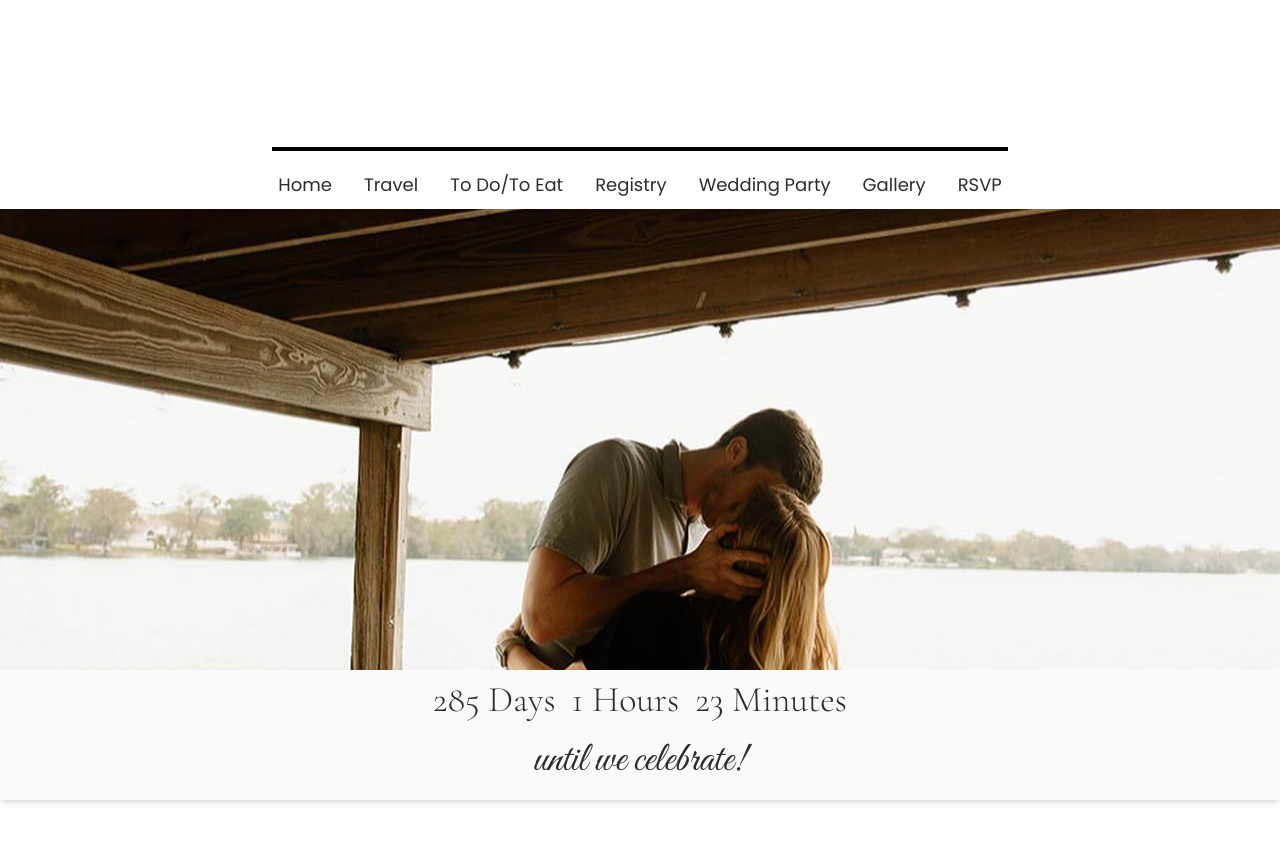
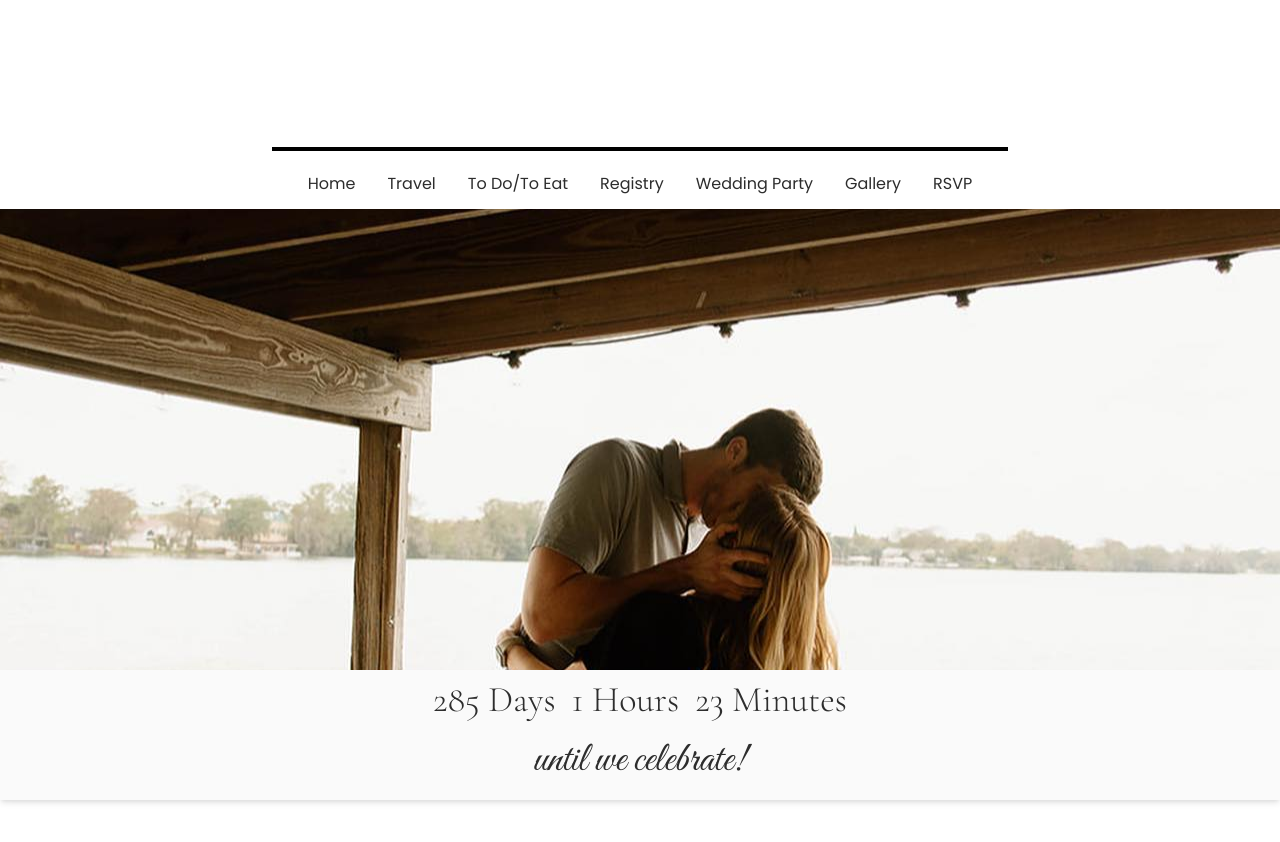
Before and after one commit to kblair40/wedding_v2, a React (Create React App) app: page / in a window 1280 px wide. Shown: the top 842 px of the page. Built offline with nearby package versions, Linux system fonts and the light colour scheme.

Commit message:
Finish changing nav font sizes/weights

```diff
--- a/src/components/Nav/Navbar/NavLink.js
+++ b/src/components/Nav/Navbar/NavLink.js
@@ -1,6 +1,6 @@
 import React from "react";
 import { Link as RRLink } from "react-router-dom";
-import { Link, Text, Flex } from "@chakra-ui/react";
+import { Link, Text, Flex, Box } from "@chakra-ui/react";
 
 const NavLink = ({ to, children }) => {
   return (
@@ -14,21 +14,38 @@ const NavLink = ({ to, children }) => {
         textDecoration: "none",
       }}
     >
+      {/* <Box
+        className="link-wrapper"
+        borderBottom="3px solid #000"
+        _after={{
+          content: "",
+          borderBottom: "3px solid #000",
+          width: "10px",
+          display: "block",
+        }}
+      > */}
       <Flex
         // border="1px solid green"
-        borderRadius="full"
+        className="link-wrapper"
+        borderRadius="4px"
         py="4px"
         alignItems="center"
         px="12px"
-        _hover={{ bg: "neutral.100" }}
+        _hover={{
+          ".nav-text": {
+            // color: "white",
+          },
+        }}
+        // _hover={{ bg: "neutral.100" }}
         _focus={{ bg: "neutral.50" }}
         _active={{ bg: "neutral.200" }}
         transition=".2s ease-in-out"
       >
-        <Text whiteSpace="nowrap" fontSize="lg">
+        <Text className="nav-text" whiteSpace="nowrap">
           {children}
         </Text>
       </Flex>
+      {/* </Box> */}
     </Link>
   );
 };
--- a/src/components/TravelInfo/index.js
+++ b/src/components/TravelInfo/index.js
@@ -45,23 +45,13 @@ const TravelInfo = () => {
               By Plane
             </Heading>
             <VStack>
-              <Text
-                lineHeight="20px"
-                // fontWeight="600"
-                // fontSize="15px"
-                //
-              >
+              <Text lineHeight="20px">
                 Orlando Int'l Airport (ORL) is predominantly served by Southwest
                 and Delta, although you'll be able to find flights from all
                 major airlines. Alternatively, Orlando-Sanford (SFB) Int'l
                 Airport offers flights mostly from Allegiant.
               </Text>
-              <Text
-                lineHeight="20px"
-                // fontWeight="600"
-                // fontSize="15px"
-                //
-              >
+              <Text lineHeight="20px">
                 The drive from either airport to Winter Park is roughly 30
                 minutes. Taxi and rideshare services (Uber, Lyft) are available
                 at both airports
--- a/src/utils/theme.js
+++ b/src/utils/theme.js
@@ -49,7 +49,7 @@ const theme = extendTheme({
     },
     Text: {
       sizes: {
-        "2xs": { fontSize: "9px" },
+        "2xs": { fontSize: "10px" },
         xs: { fontSize: "12px" },
         sm: { fontSize: "14px" },
         md: { fontSize: "16px" },
```
Also changed, not shown: src/components/Nav/index.css (added).
